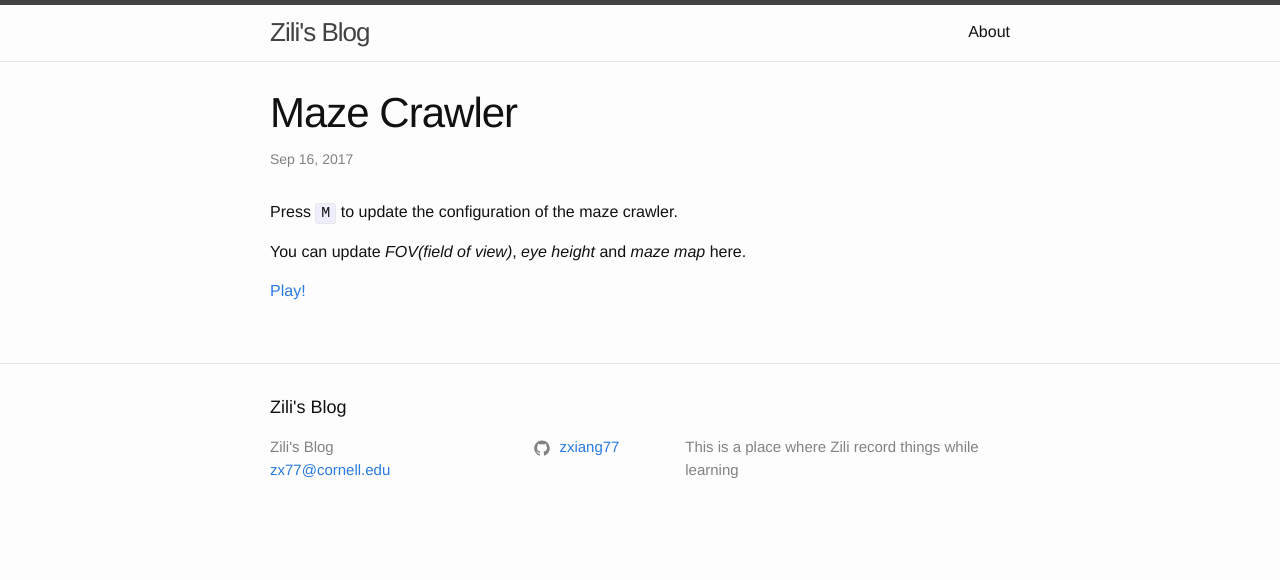
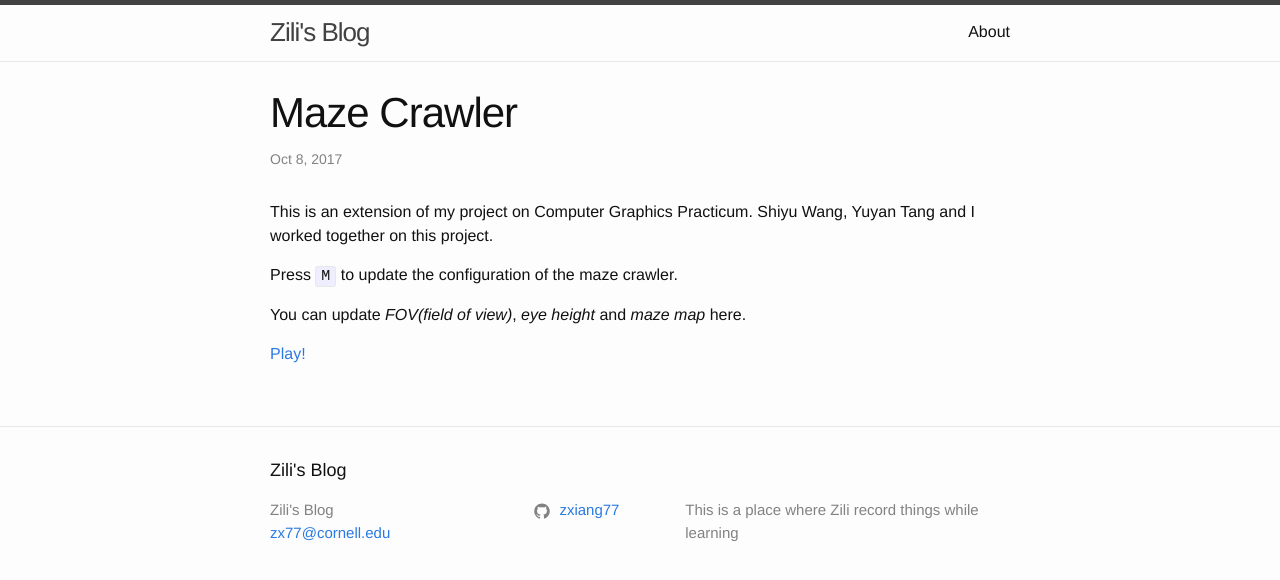
Before and after one commit to zxiang77/zx.blog, a Jekyll site: the page built from _posts/2017-10-08-maze-crawler.md, in a window 1280 px wide. Shown: the top 580 px of the page. Built offline with Jekyll 4.4.1, drawn with Linux system fonts in a browser that asks for light colours.

Commit message:
maze crawler

```diff
--- a/_posts/2017-10-08-maze-crawler.md
+++ b/_posts/2017-10-08-maze-crawler.md
@@ -1,10 +1,12 @@
 ---
 layout: post
 title:  "Maze Crawler"
-date:   2017-09-15 17:57:35 -0700
+date:   2017-10-08 01:58:22 -0700
 categories: cg
 description: a maze crawler built with WebGL.
 ---
+
+This is an extension of my project on Computer Graphics Practicum. Shiyu Wang, Yuyan Tang and I worked together on this project.
 
 Press `M` to update the configuration of the maze crawler.
 
```
